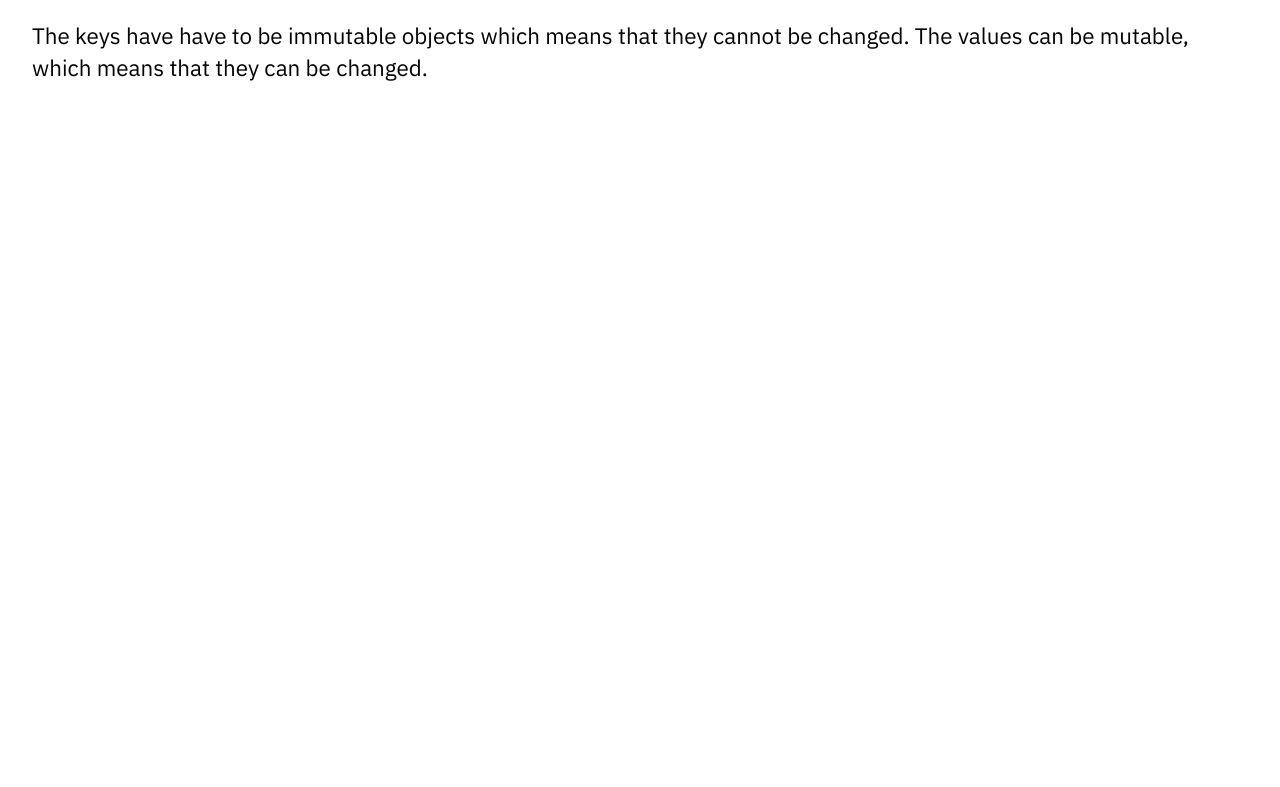
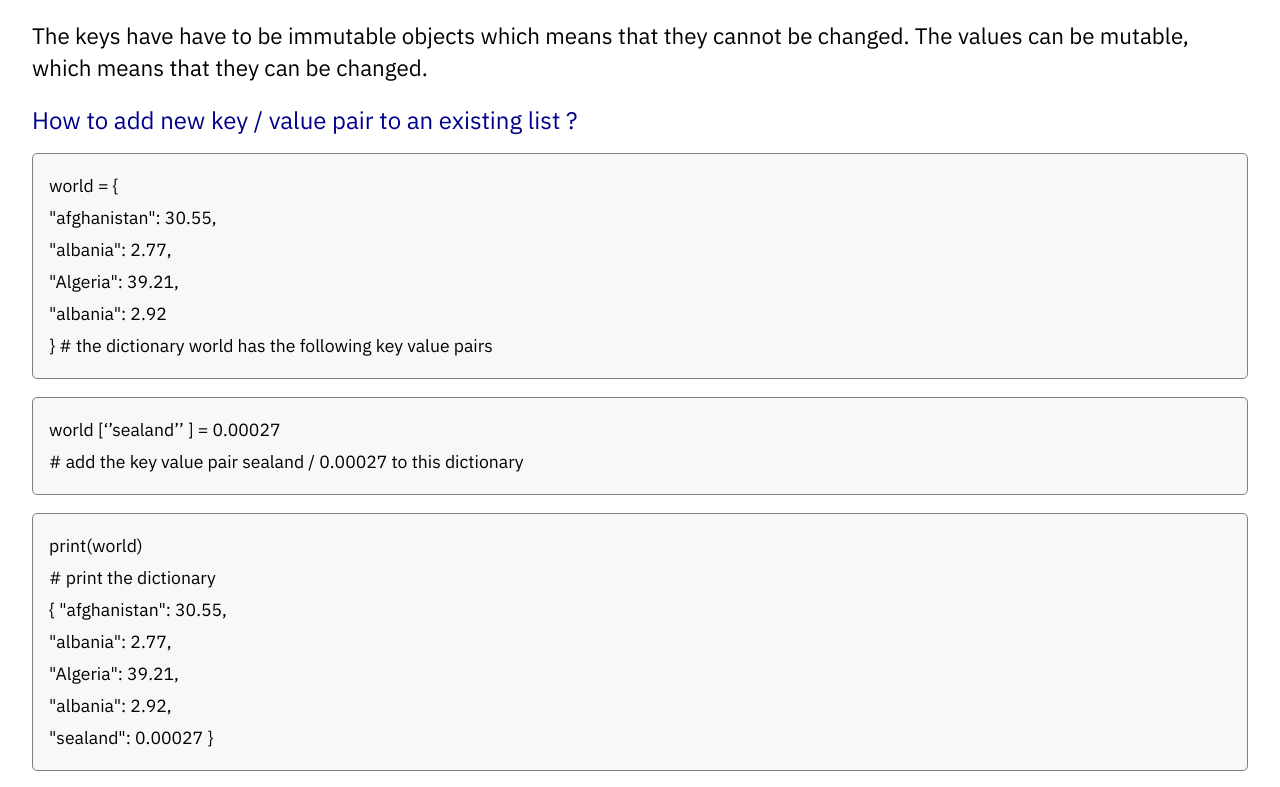
Before and after one commit to Elir-Mahad/notes, a Next.js app: page /intermediate-python in a window 1280 px wide. Shown: the part 8768-9555 px from the top of the page. Before the commit the page ends 8868 px from the top, so only its background shows below. Built offline with nearby package versions, Linux system fonts and the light colour scheme.

Commit message:
content(interpytwo): add third section

```diff
--- a/components/interpychaps/InterPyTwo.js
+++ b/components/interpychaps/InterPyTwo.js
@@ -4,6 +4,7 @@ import { Code, Sentence, SubHeading } from "../../styles/Styles";
 function InterPyTwo() {
   return (
     <div>
+      {/* First section below */}
       <SubHeading> What are dictionaries ?</SubHeading>
 
       <Sentence>
@@ -50,7 +51,7 @@ function InterPyTwo() {
 
       <Code>print(world[“albania”])</Code>
 
-      {/*  */}
+      {/* Second section below  */}
 
       <SubHeading>
         What happens if you assign two values to one key ?
@@ -88,6 +89,36 @@ function InterPyTwo() {
         be changed. The values can be mutable, which means that they can be
         changed.
       </Sentence>
+
+      {/* Third section below */}
+
+      <SubHeading>
+        How to add new key / value pair to an existing list ?
+      </SubHeading>
+
+      <Code>
+        world = {"{"} <br />
+        "afghanistan": 30.55, <br />
+        "albania": 2.77, <br />
+        "Algeria": 39.21, <br />
+        "albania": 2.92 <br />
+        {"}"} # the dictionary world has the following key value pairs
+      </Code>
+
+      <Code>
+        world [‘’sealand’’ ] = 0.00027 <br />
+        # add the key value pair sealand / 0.00027 to this dictionary <br />
+      </Code>
+
+      <Code>
+        print(world) <br />
+        # print the dictionary <br />
+        {"{"} "afghanistan": 30.55, <br />
+        "albania": 2.77, <br />
+        "Algeria": 39.21, <br />
+        "albania": 2.92, <br />
+        "sealand": 0.00027 {"}"}
+      </Code>
     </div>
   );
 }
```
